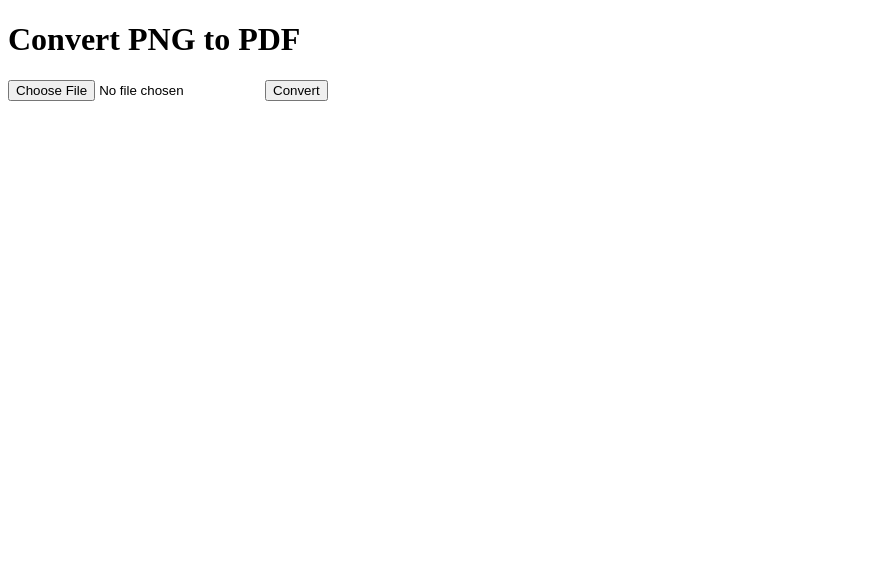
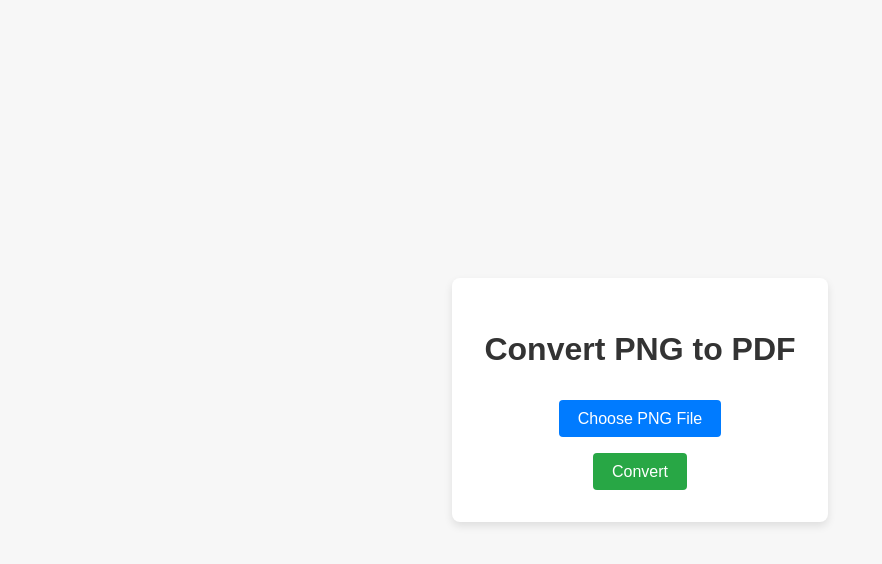
Before and after one commit to SriRanjani30/File-Converter, a plain HTML site: page Converter.html in a window 1280 px wide. Shown: the whole page, without its empty margins (0-882 px from the left). Drawn offline with Linux system fonts and the light colour scheme.

Commit message:
Update Converter.html

```diff
--- a/Converter.html
+++ b/Converter.html
@@ -4,14 +4,74 @@
     <meta charset="UTF-8">
     <meta name="viewport" content="width=device-width, initial-scale=1.0">
     <title>PNG to PDF Converter</title>
+    <style>
+        body {
+            font-family: Arial, sans-serif;
+            display: flex;
+            justify-content: center;
+            align-items: center;
+            height: 100vh;
+            margin: 0;
+            background-color: #f7f7f7;
+        }
+        .container {
+            background: white;
+            padding: 2em;
+            box-shadow: 0 4px 8px rgba(0, 0, 0, 0.1);
+            border-radius: 8px;
+            text-align: center;
+        }
+        h1 {
+            margin-bottom: 1em;
+            color: #333;
+        }
+        input[type="file"] {
+            display: none;
+        }
+        label {
+            background: #007bff;
+            color: white;
+            padding: 0.6em 1.2em;
+            border-radius: 4px;
+            cursor: pointer;
+            margin-bottom: 1em;
+            display: inline-block;
+        }
+        button {
+            background: #28a745;
+            color: white;
+            padding: 0.6em 1.2em;
+            border: none;
+            border-radius: 4px;
+            cursor: pointer;
+            font-size: 1em;
+        }
+        button:hover, label:hover {
+            opacity: 0.9;
+        }
+        #result a {
+            margin-top: 1em;
+            display: inline-block;
+            color: #007bff;
+            text-decoration: none;
+            font-size: 1em;
+        }
+        #result a:hover {
+            text-decoration: underline;
+        }
+    </style>
 </head>
 <body>
+    <div class="container">
         <h1>Convert PNG to PDF</h1>
         <form id="upload-form">
+            <label for="file-input">Choose PNG File</label>
             <input type="file" id="file-input" accept="image/png" required>
+            <br>
             <button type="submit">Convert</button>
         </form>
         <div id="result"></div>
+    </div>
 
     <script src="https://unpkg.com/pdf-lib/dist/pdf-lib.min.js"></script>
     <script>
@@ -45,6 +105,7 @@
                 a.href = downloadUrl;
                 a.download = 'converted.pdf';
                 document.getElementById('result').appendChild(a);
+                a.textContent = 'Download PDF';
                 a.click();
                 URL.revokeObjectURL(downloadUrl);
                 a.remove();
```
Lines whose indentation alone changed are shown as unchanged.
